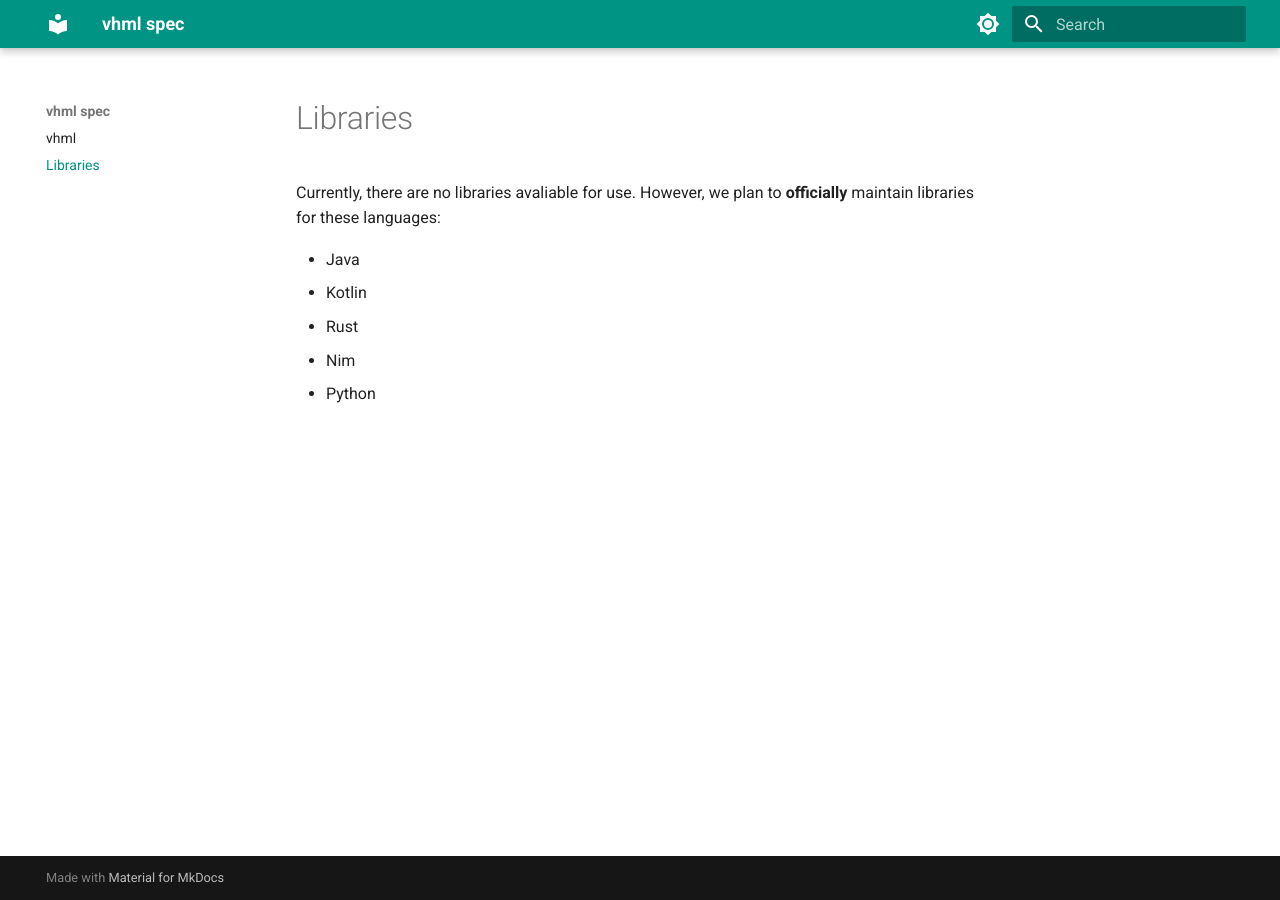
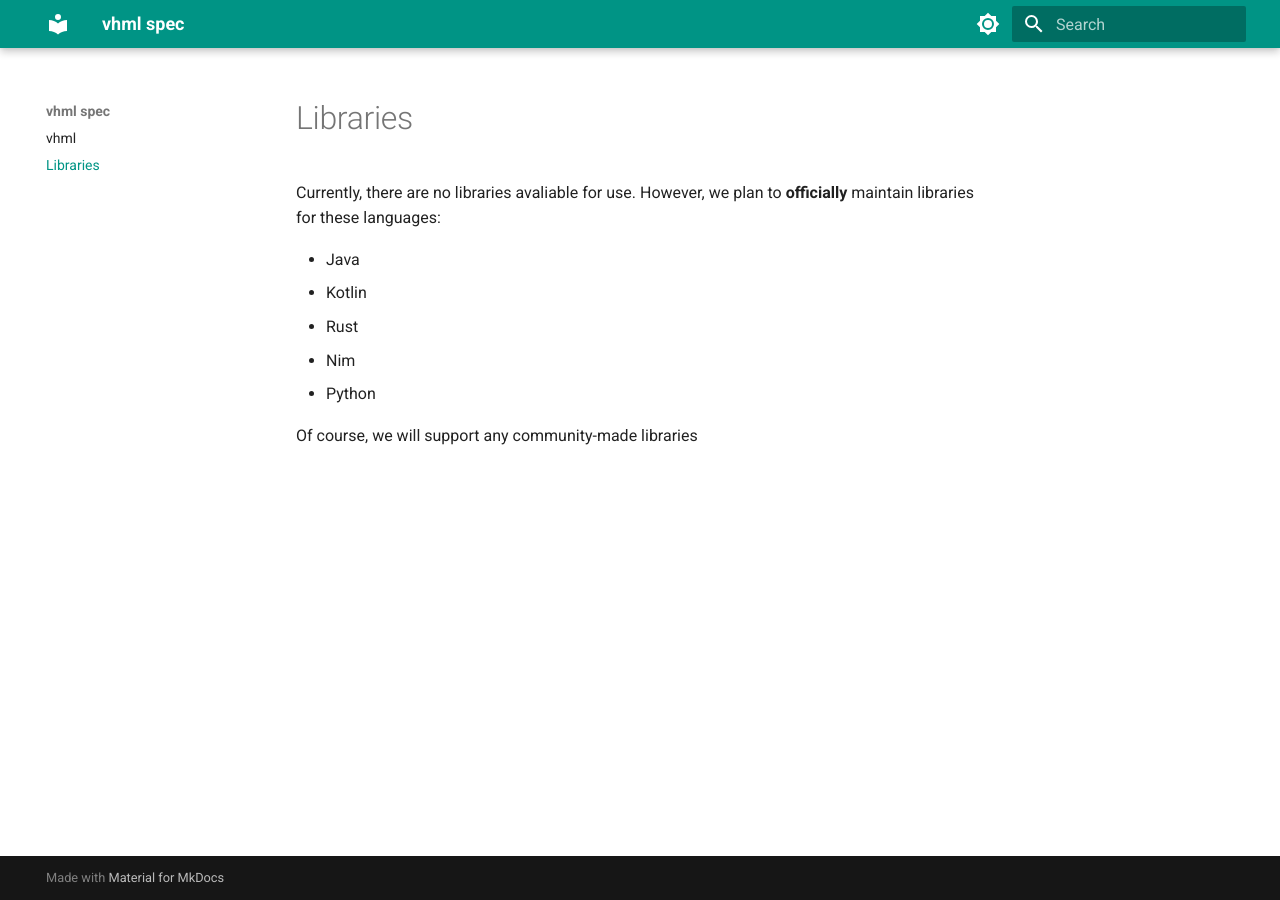
Before and after one commit to vhml-lang/spec, an MkDocs documentation site: the page built from docs/libraries.md, in a window 1280 px wide. Built offline with MkDocs 1.6.1 and Material for MkDocs 9.7.7, drawn with Linux system fonts in a browser that asks for light colours.

Commit message:
add community-made libraries message

```diff
--- a/docs/libraries.md
+++ b/docs/libraries.md
@@ -7,3 +7,5 @@ Currently, there are no libraries avaliable for use. However, we plan to **offic
 * Rust
 * Nim
 * Python
+
+Of course, we will support any community-made libraries
```
